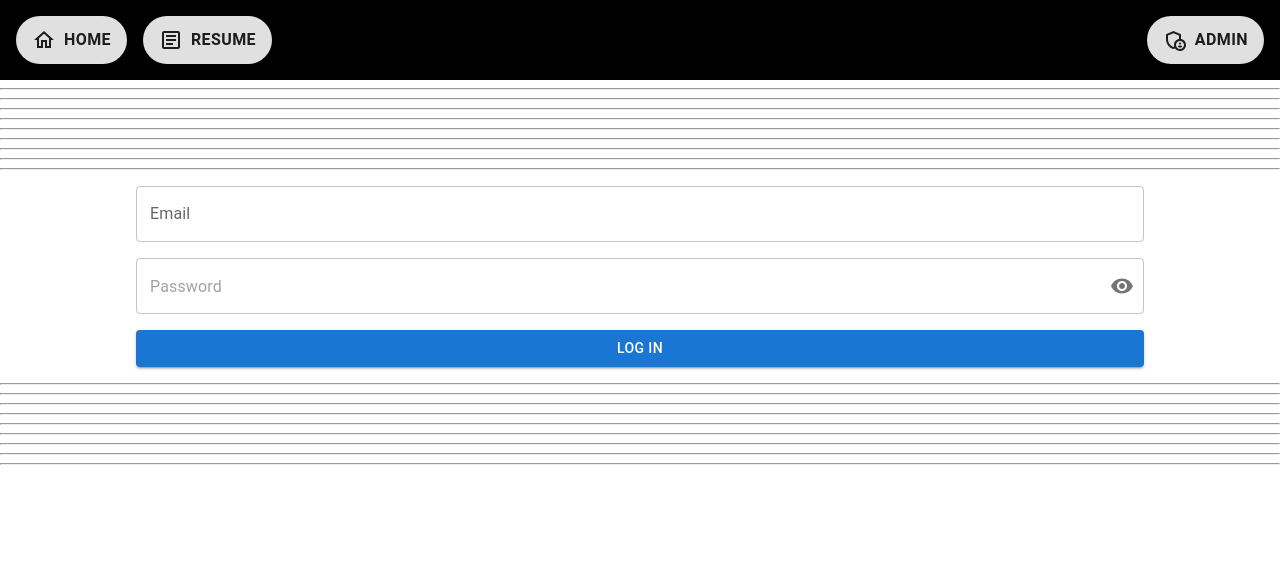
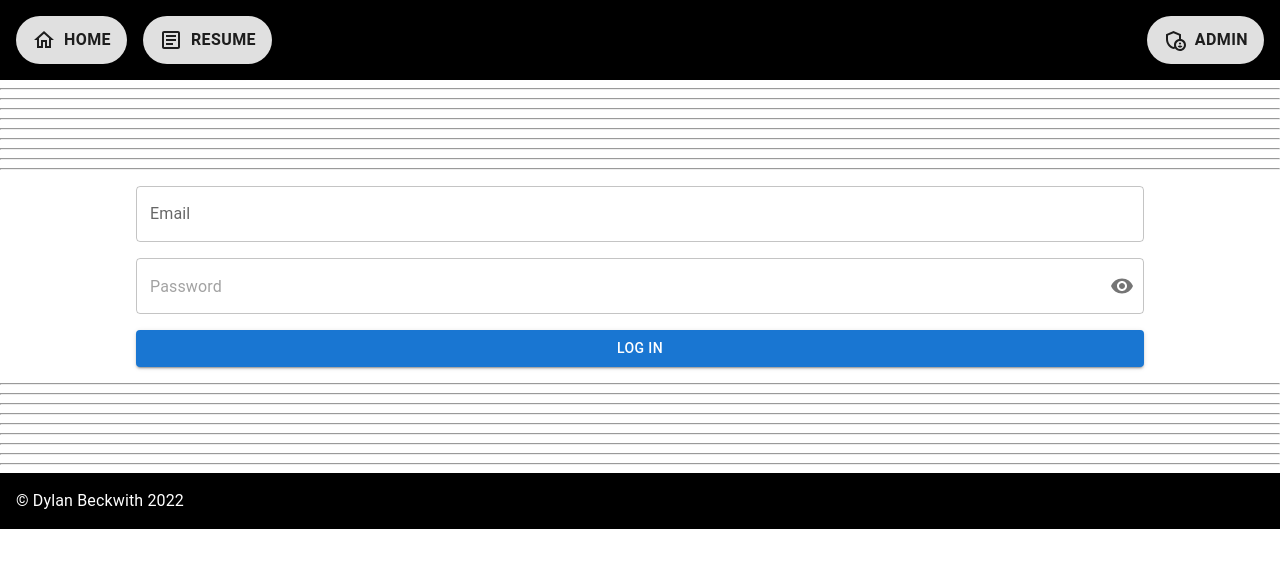
Before and after one commit to OTTTO/personal-website, a React (Create React App) app: page /admin in a window 1280 px wide. Shown: the top 568 px of the page. Built offline with nearby package versions, Linux system fonts and the light colour scheme; no server answers.

Commit message:
PWRX-34: Add footer

```diff
--- /dev/null
+++ b/src/components/Footer.tsx
@@ -0,0 +1,16 @@
+import { Box, Typography } from "@mui/material";
+
+export function Footer({ backgroundColor }) {
+  return (
+    <Box
+      sx={{
+        backgroundColor: { backgroundColor },
+        padding: "0rem 0rem 1rem 1rem",
+      }}
+    >
+      <Typography color="white" paddingTop="1rem">
+        © Dylan Beckwith 2022
+      </Typography>
+    </Box>
+  );
+}
--- a/src/pages/Home/Home.tsx
+++ b/src/pages/Home/Home.tsx
@@ -4,6 +4,7 @@ import { Box, Stack } from "@mui/system";
 import mainTheme from "themes/mainTheme";
 import angel from "images/angel.jpeg";
 import useWindowDimensions from "hooks/useWindowDimensions";
+import { Footer } from "components/Footer";
 
 export function Home() {
   const intro = `I've been a professional software developer since 2016. I started learning
@@ -22,9 +23,11 @@ export function Home() {
     It currently serves as a personal resume and portfolio,
     but it is also a CMS behind the scenes which I use to administer changes to the frontend`;
   const { height, width } = useWindowDimensions();
+
+  const backgroundColor = "black";
   return (
     <ThemeProvider theme={mainTheme}>
-      <Menu backgroundColor="black" />
+      <Menu backgroundColor={backgroundColor}></Menu>
       <Box sx={{ backgroundColor: "black", height: "100vh" }}>
         {width < 675 && (
           <Box margin="0 auto" sx={{ padding: "2rem 0rem 0rem 2rem" }}>
@@ -56,6 +59,7 @@ export function Home() {
           </Stack>
         </Stack>
       </Box>
+      <Footer backgroundColor={backgroundColor}></Footer>
     </ThemeProvider>
   );
 }
--- a/src/pages/Login/AdminLogin.tsx
+++ b/src/pages/Login/AdminLogin.tsx
@@ -11,6 +11,7 @@ import {
   ThemeProvider,
 } from "@mui/material";
 import { Stack } from "@mui/system";
+import { Footer } from "components/Footer";
 import { Menu } from "components/Menu";
 import { ADMIN_LOGIN } from "queries/adminLogin";
 import React from "react";
@@ -65,9 +66,11 @@ function AdminLogin() {
     }
   };
 
+  const backgroundColor = "black";
+
   return (
     <ThemeProvider theme={mainTheme}>
-      <Menu backgroundColor="black"></Menu>
+      <Menu backgroundColor={backgroundColor}></Menu>
       {new Array(9).fill(true).map((el, idx) => (
         <hr key={idx}></hr>
       ))}
@@ -120,6 +123,7 @@ function AdminLogin() {
       {new Array(9).fill(true).map((el, idx) => (
         <hr key={idx}></hr>
       ))}
+      <Footer backgroundColor={backgroundColor}></Footer>
     </ThemeProvider>
   );
 }
--- a/src/pages/Resume/Resume.tsx
+++ b/src/pages/Resume/Resume.tsx
@@ -29,6 +29,7 @@ import {
 } from "@mui/icons-material";
 import { v4 as uuid } from "uuid";
 import { Menu } from "components/Menu";
+import { Footer } from "components/Footer";
 
 const isAuthenticated = localStorage.getItem("token");
 
@@ -358,9 +359,11 @@ export function Resume() {
   if (loading) return <p>Loading...</p>;
   if (error) return <p>Error : {error.message}</p>;
 
+  const backgroundColor = "black";
+
   return (
     <ThemeProvider theme={mainTheme}>
-      <Menu backgroundColor="black" />
+      <Menu backgroundColor={backgroundColor} />
       <Box
         padding="1rem 0rem 1rem 0rem"
         sx={{ backgroundColor: "black", position: "relative" }}
@@ -712,6 +715,7 @@ export function Resume() {
             })}
         </Box>
       </Box>
+      <Footer backgroundColor={backgroundColor}></Footer>
     </ThemeProvider>
   );
 }
```
